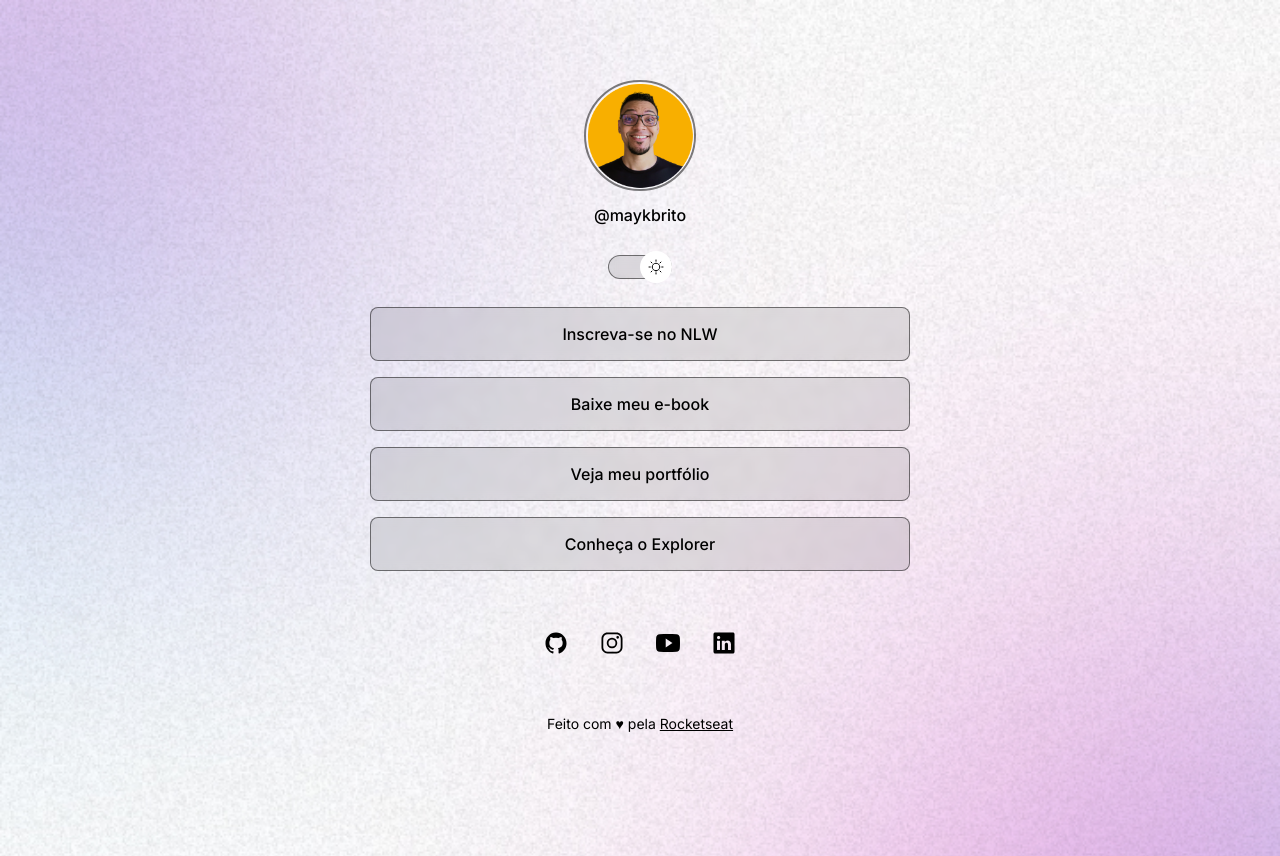
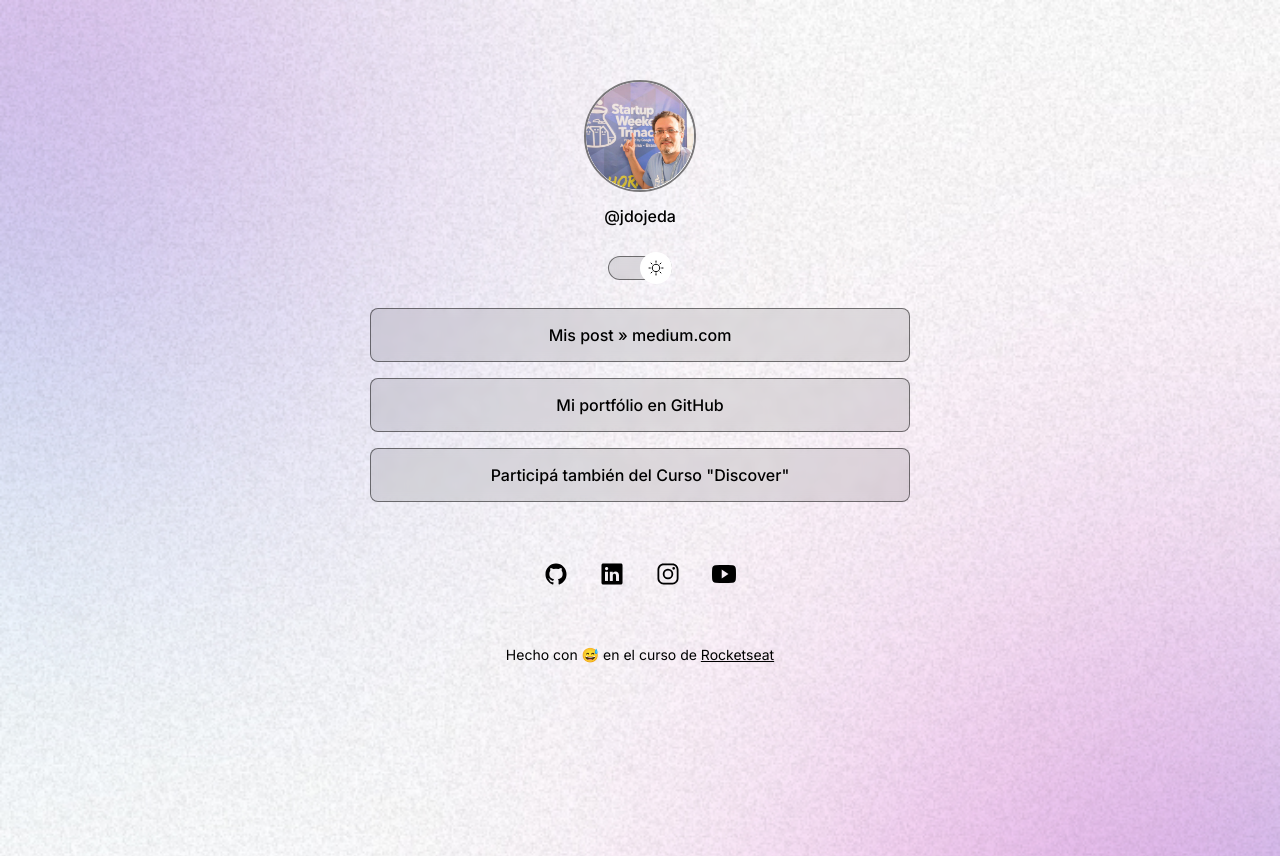
Before and after one commit to jdojeda/discover-rocketseat, a plain HTML site: page index.html in a window 1280 px wide. Drawn offline with nearby package versions, Linux system fonts and the light colour scheme.

Commit message:
add my info

```diff
--- a/index.html
+++ b/index.html
@@ -16,8 +16,8 @@
   <!-- container -->
   <div id="container">
     <div id="profile">
-      <img src="./assets/avatar.png" alt="Foto de Mayk Brito sorrindo, usando óculos e camisa preta, barbe e fundo amarelo.">
-      <p>@maykbrito</p>
+      <img src="./assets/avatar-light2.jpeg" alt="Foto de Jorge Ojeda en tonos grices, apuntado al logo de Startups Weekend.">
+      <p>@jdojeda</p>
     </div>
 
     <!-- switch -->
@@ -28,37 +28,34 @@
 
     <ul>
       <li>
-        <a href="#">Inscreva-se no NLW</a>
+        <a href="https://medium.com/@jdojeda" target="_blank">Mis post » medium.com </a>
       </li>
       <li>
-        <a href="#">Baixe meu e-book</a>
+        <a href="https://github.com/jdojeda" target="_blank">Mi portfólio en GitHub</a>
       </li>
       <li>
-        <a href="#">Veja meu portfólio</a>
-      </li>
-      <li>
-        <a href="https://rocketseat.com.br/explorer" target="_blank">Conheça o Explorer</a>
+        <a href="https://app.rocketseat.com.br/cart/rocketseat-one?referral=jdojeda&coupon=indicamgm&utm_source=platform&utm_medium=organic&utm_campaign=venda&utm_term=mgm&utm_content=indication-lp_one" target="_blank">Participá también del Curso "Discover"</a>
       </li>
     </ul>
     <div id="social-links">
-      <a href="#" target="_blank">
+      <a href="https://github.com/jdojeda" target="_blank">
         <ion-icon name="logo-github"></ion-icon>
       </a>
-      <a href="#" target="_blank">
+      <a href="https://www.linkedin.com/in/jdojeda/" target="_blank">
+        <ion-icon name="logo-linkedin"></ion-icon>
+      </a>
+      <a href="https://www.instagram.com/jdojeda/" target="_blank">
         <ion-icon name="logo-instagram"></ion-icon>
       </a>
-      <a href="#" target="_blank">
+      <a href="https://www.youtube.com/@OjedaJorge" target="_blank">
         <ion-icon name="logo-youtube"></ion-icon>
-      </a>
-      <a href="#" target="_blank">
-        <ion-icon name="logo-linkedin"></ion-icon>
       </a>
     </div>
   </div>
 
   <!-- footer -->
   <footer>
-    <p>Feito com ♥ pela <a href="" target="_blank">Rocketseat</a></p>
+    <p>Hecho con 😅 en el curso de <a href="" target="_blank">Rocketseat</a></p>
   </footer>
 
   <script type="module" src="https://unpkg.com/ionicons@7.1.0/dist/ionicons/ionicons.esm.js"></script>
--- a/script.js
+++ b/script.js
@@ -6,9 +6,9 @@ function toggleMode() {
   const img = document.querySelector("#profile img")
 
   if (html.classList.contains("light")) {
-    img.setAttribute("src", "./assets/avatar-light.png")
+    img.setAttribute("src", "./assets/avatar-light2.jpeg")
   } else {
-    img.setAttribute("src", "./assets/avatar.png")
+    img.setAttribute("src", "./assets/avatar2.png")
   }
 
 }
```
Also changed, not shown: assets/avatar-light2.jpeg (added), assets/avatar2.png (added).
